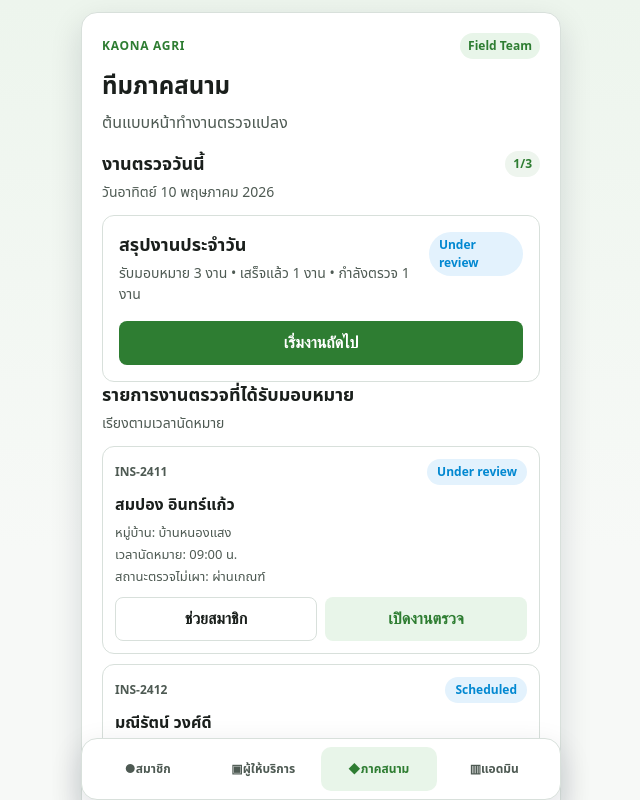
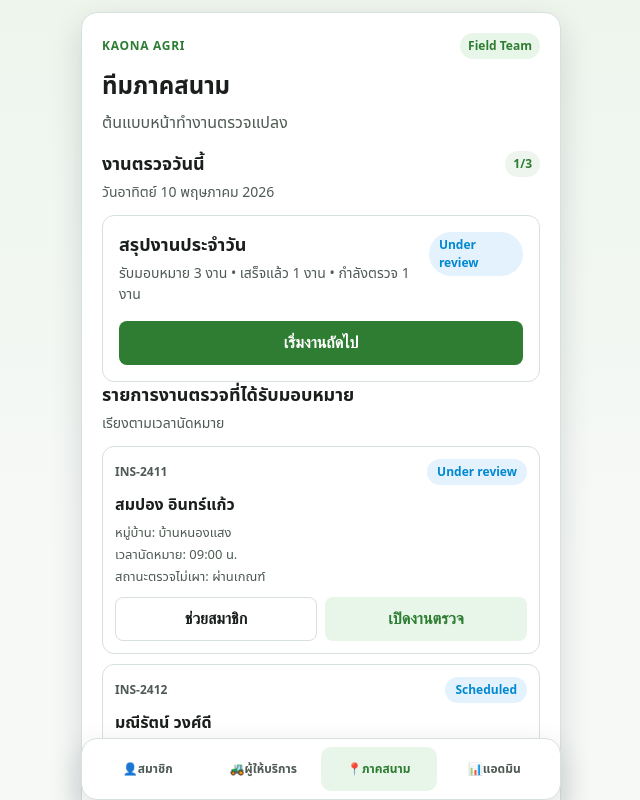
Before and after one commit to noikaona-sketch/KaonA-Agri, a Next.js app: page /field in a window 1280 px wide. Shown: the top 800 px of the page, without its empty margins (319-959 px from the left). Built offline with nearby package versions, Linux system fonts and the light colour scheme; no server answers.

Commit message:
Make bottom nav icons visible

```diff
--- a/src/shared/components/mobile-bottom-nav.tsx
+++ b/src/shared/components/mobile-bottom-nav.tsx
@@ -4,10 +4,10 @@ import Link from 'next/link';
 import { usePathname } from 'next/navigation';
 
 const tabs = [
-  { label: 'สมาชิก', icon: '●', href: '/member' },
-  { label: 'ผู้ให้บริการ', icon: '▣', href: '/service' },
-  { label: 'ภาคสนาม', icon: '◆', href: '/field' },
-  { label: 'แอดมิน', icon: '▥', href: '/admin-prototype' },
+  { label: 'สมาชิก', icon: '👤', href: '/member' },
+  { label: 'ผู้ให้บริการ', icon: '🚜', href: '/service' },
+  { label: 'ภาคสนาม', icon: '📍', href: '/field' },
+  { label: 'แอดมิน', icon: '📊', href: '/admin-prototype' },
 ] as const;
 
 type MobileBottomNavProps = {
```
